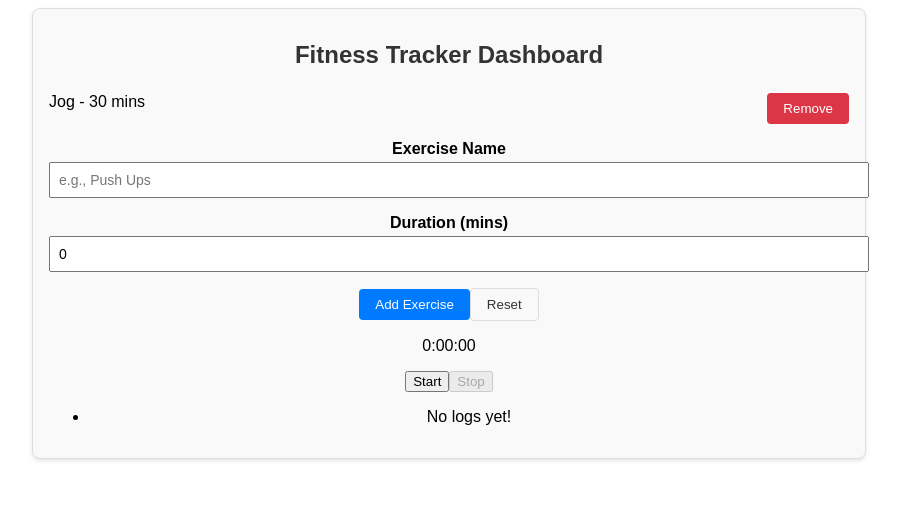
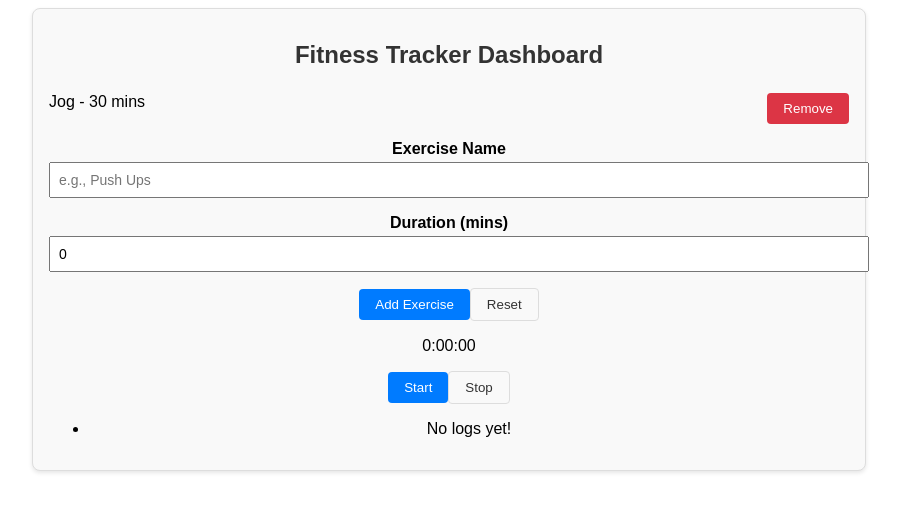
Before and after one commit to jrletner/limitless-tracker, an Angular app: page / in a window 1280 px wide. Shown: the top 512 px of the page, without its empty margins (191-1091 px from the left). Built offline with nearby package versions, Linux system fonts and the light colour scheme.

Commit message:
style: update button styles in stopwatch component

```diff
--- a/src/app/features/exercises/components/exercise-stop-watch/exercise-stop-watch.component.html
+++ b/src/app/features/exercises/components/exercise-stop-watch/exercise-stop-watch.component.html
@@ -1,7 +1,7 @@
 <div class="stopwatch">
   <p class="time-display">{{ elapsedTime | date:'H:mm:ss':'UTC'}}</p>
-  <button (click)="startStopwatch()" [disabled]="isRunning">Start</button>
-  <button (click)="stopStopwatch()" [disabled]="!isRunning">Stop</button>
+  <button class="button-primary" (click)="startStopwatch()" [disabled]="isRunning">Start</button>
+  <button class="button-clear" (click)="stopStopwatch()" [disabled]="!isRunning">Stop</button>
   <ul>
     @for (log of logs; track log.date) {
       <li>
```
